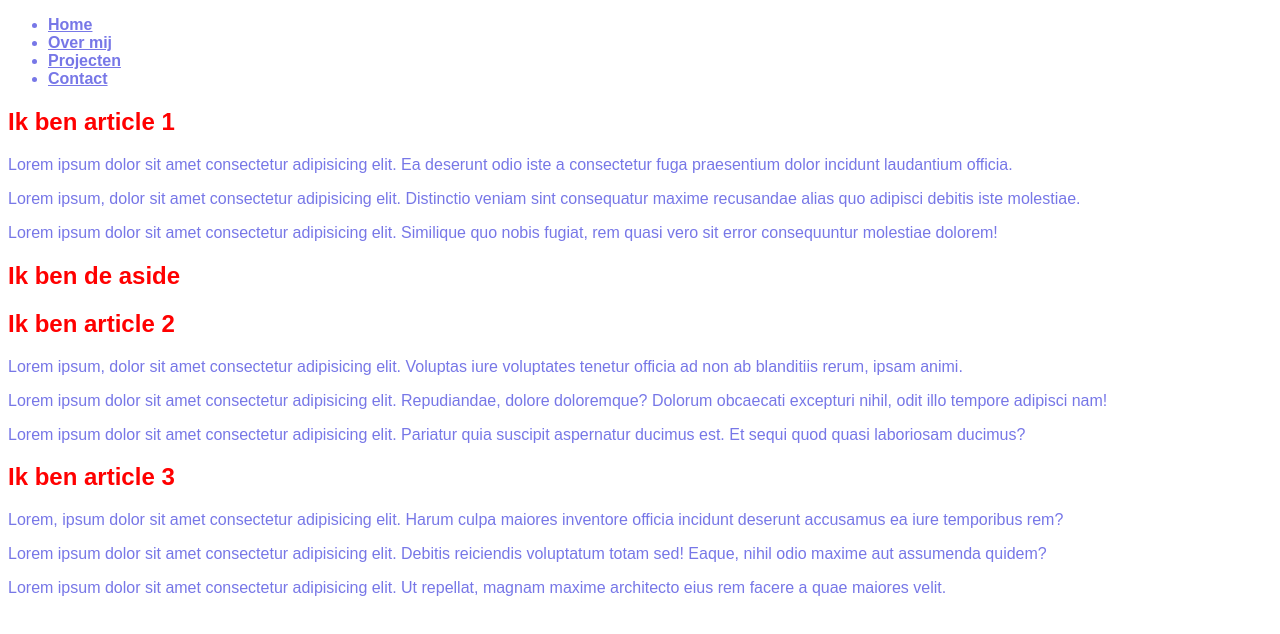
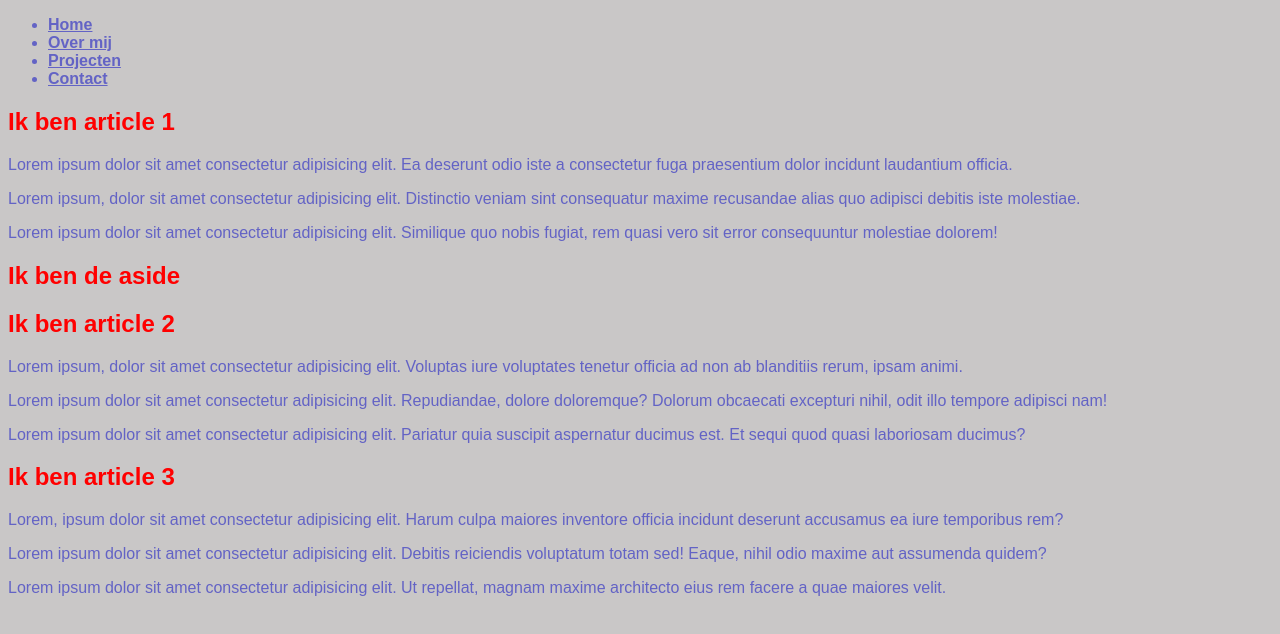
Before and after one commit to M-Aliwi/HTML, a plain HTML site: page index.html in a window 1280 px wide. Drawn offline with Linux system fonts and the light colour scheme.

Commit message:
Updated CSS.

```diff
--- a/CSS/style.css
+++ b/CSS/style.css
@@ -1,6 +1,7 @@
 *{
-    color:rgb(119, 119, 231);
+    color:rgb(99, 99, 197);
     font-family: Arial, Helvetica, sans-serif;
+    background-color: rgb(201, 199, 199);
 }
 
 h2{
```
